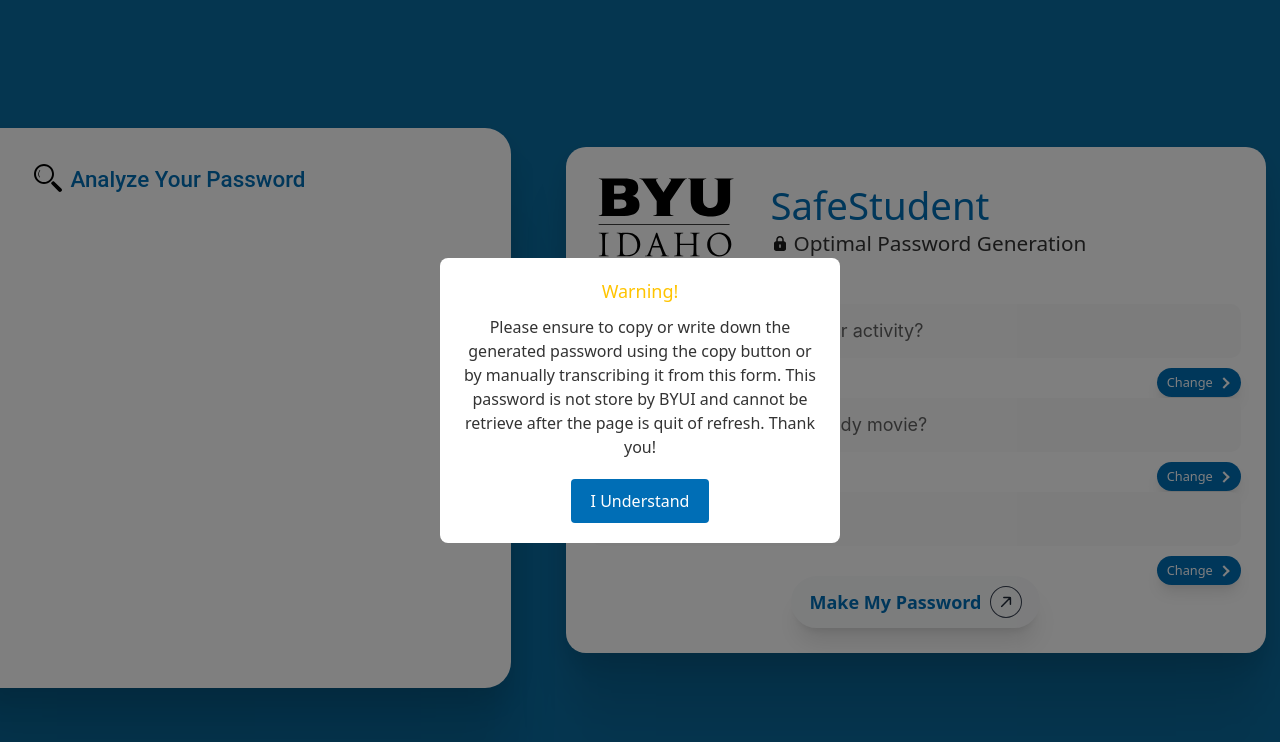
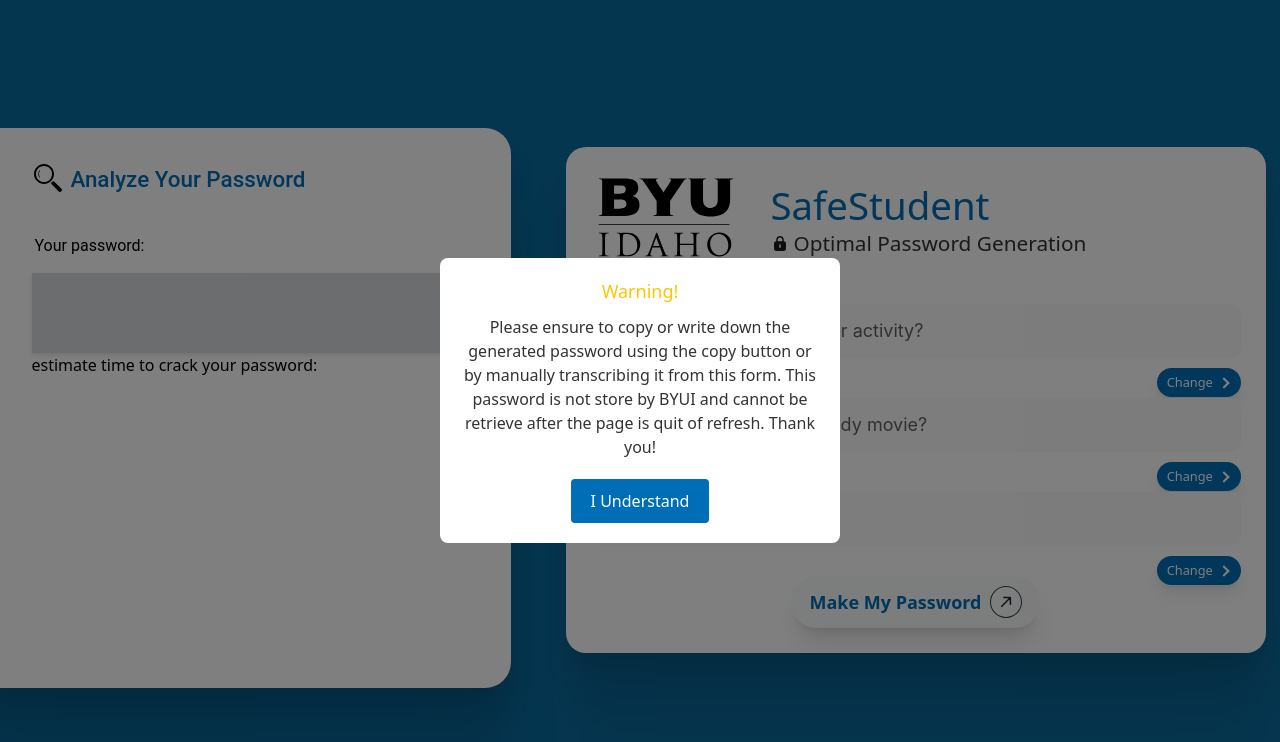
Before and after one commit to Robersan2212/IT-Service-Desk-Projects, a React (Create React App) app: page / in a window 1280 px wide. Shown: the top 742 px of the page. Built offline with nearby package versions, Linux system fonts and the light colour scheme.

Commit message:
Made diaplay password box component to analyze card

```diff
--- a/src/App.jsx
+++ b/src/App.jsx
@@ -275,8 +275,7 @@
 
   return (
     <AppContainer>
-      <PasswordAnalyzerCard>
-      </PasswordAnalyzerCard>
+      <PasswordAnalyzerCard></PasswordAnalyzerCard>
       <WarningModal isOpen={showWarning} onClose={closeWarning} />
       <ResponsiveModal formVisible={formVisible}>
         <Header>
--- /dev/null
+++ b/src/assests/components/analyzerCard/DisplayPasswordBox.jsx
@@ -0,0 +1,44 @@
+import React from 'react';
+import styled from 'styled-components';
+
+//This component includes "Your password" text and "estimate time to crack your password"
+const DisplayPasswordBox = () =>{
+    return(
+        <StyledWrapper>
+            <h2>Your password: </h2>
+            <div className='display-box'>
+                {/* You can add text or leave it empty with dimensions */}
+                &nbsp; {/* This is for empty box */}
+            </div>
+            <h3>estimate time to crack your password: </h3>
+        </StyledWrapper>
+    )
+}
+
+const StyledWrapper = styled.div`
+    @import url('https://fonts.googleapis.com/css2?family=Inter:ital,opsz,wght@0,14..32,100..900;1,14..32,100..900&family=Roboto:wght@100;400;500&display=swap');
+    .display-box{
+        display: flex;
+        background-color: #d7dbdd;
+        box-shadow: 0 2px 4px rgba(0,0,0,0.1);
+        margin-top: 20px;
+        height: 10vh;
+        width: 100%;
+    }
+
+    h2{
+        margin-top: 15px;
+        margin-bottom: -8px;
+        padding: 3px;
+        font-family: 'Roboto', sans-seriff;
+
+    }
+`
+
+
+
+
+
+
+
+export default DisplayPasswordBox;
--- a/src/assests/components/analyzerCard/PasswordAnalyzerCard.jsx
+++ b/src/assests/components/analyzerCard/PasswordAnalyzerCard.jsx
@@ -3,6 +3,7 @@
 
 //Components import from analyzerCardWidget folder//
 import AnalyzerHeader from "./Header";
+import DisplayPasswordBox from "./DisplayPasswordBox";
 
 const PasswordAnalyzerCard = () => {
   return (
@@ -10,6 +11,7 @@
       <div className="modal">
         <form className="form">
           <AnalyzerHeader></AnalyzerHeader>
+          <DisplayPasswordBox></DisplayPasswordBox>
 
         </form>
       </div>
```
